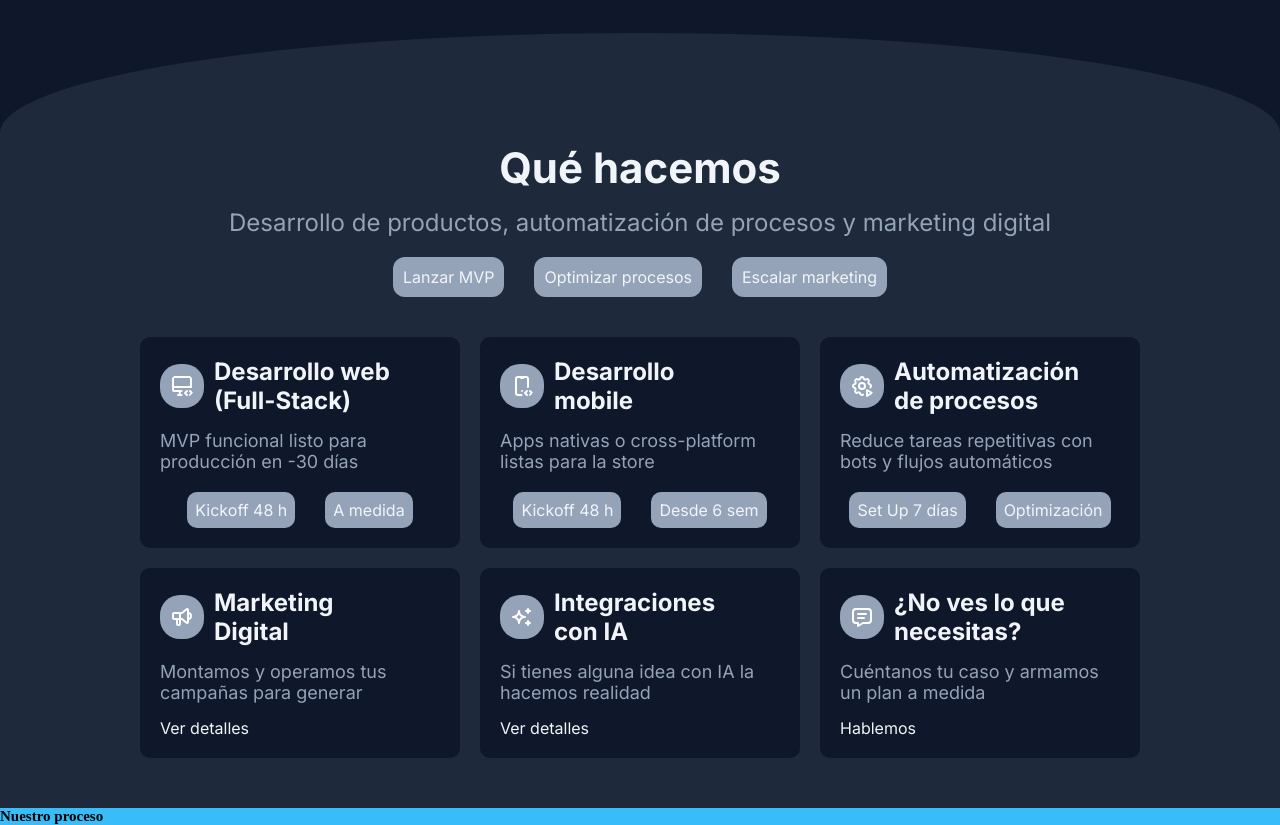
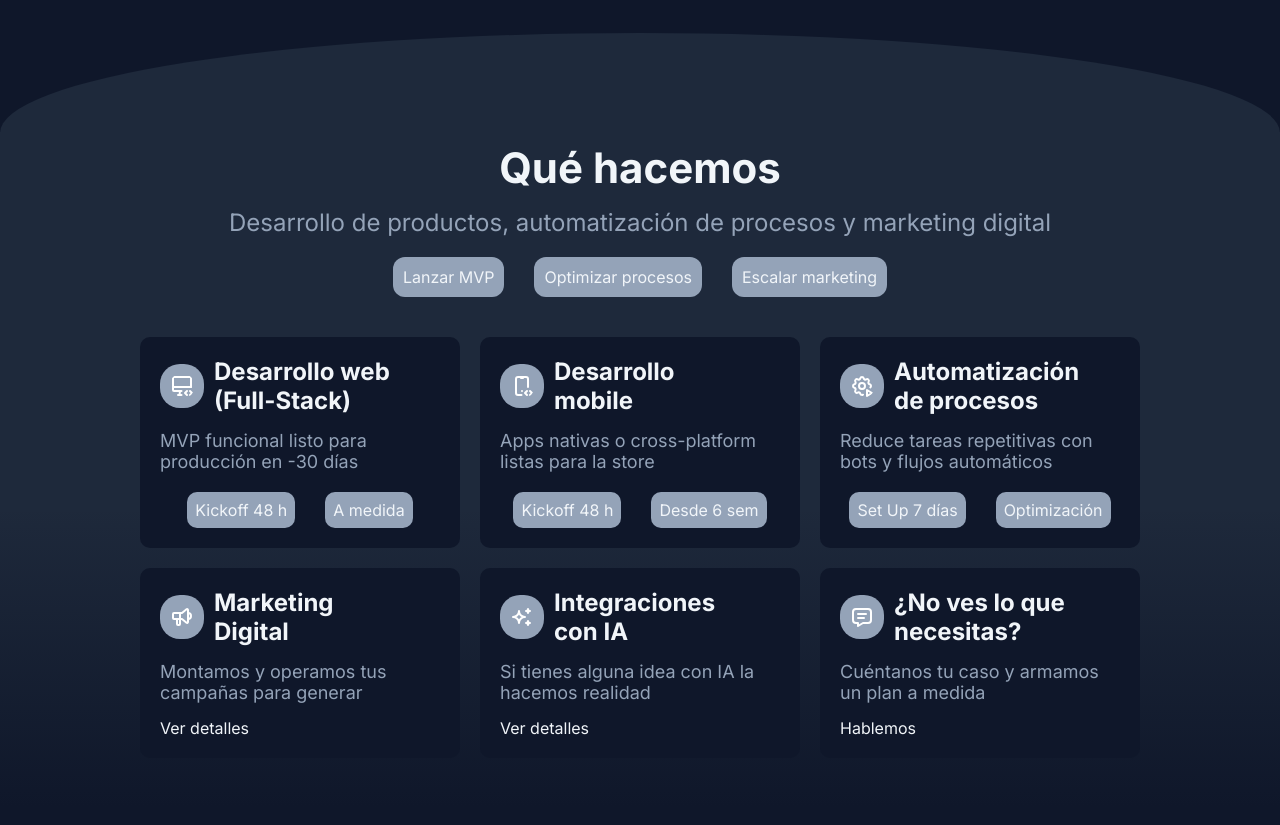
Before and after one commit to SoyDouglas/FissionSoftware, a React (Vite) app: page / in a window 1280 px wide. Shown: the part 740-1565 px from the top of the page. Built offline with nearby package versions, Linux system fonts and the light colour scheme.

Commit message:
adding fade to WhatWeDo section

```diff
--- a/src/App.jsx
+++ b/src/App.jsx
@@ -10,7 +10,7 @@ function App() {
       <Header />
       <Hero />
       <WhatWeDo />
-      <HowWeDo />
+      {/* <HowWeDo /> */}
     </>
   )
 }
--- a/src/components/css/WhatWeDo.css
+++ b/src/components/css/WhatWeDo.css
@@ -3,6 +3,8 @@
     background-color: var(--color-surface); /* use theme background color */
     font-family: var(--font-body);              /* use theme body font */
     padding: 1rem;                              /* inner spacing */
+    position: relative;
+    overflow: hidden;
 }
 
 /* Inner text wrapper: centers content vertically in a column */
@@ -94,7 +96,9 @@
 .card {
     background: var(--color-background);             /* white background */
     padding: 2rem;                 /* inner spacing */
-    border-radius: 10px           /* rounded corners */
+    border-radius: 10px;          /* rounded corners */
+    position: relative;
+    z-index: 2;
 }
 
 /* List inside card: horizontal list, centered, with spacing */
@@ -287,3 +291,19 @@
     text-align: center;
   }
 }
+
+.WhatWeDo::after {
+  content: "";
+  position: absolute;
+  bottom: 0;
+  left: 0;
+  width: 100%;
+  height: 300px;  /* altura del difuminado */
+  background: linear-gradient(
+    to bottom,
+    rgba(247, 245, 248, 0) 0%,   /* transparente arriba (RGB de #f7f5f8) */
+    var(--color-background)               100%   /* color sólido abajo */
+  );
+  pointer-events: none;  /* deja pasar clics */
+  z-index: 1;            /* por encima del contenido */
+}
```
